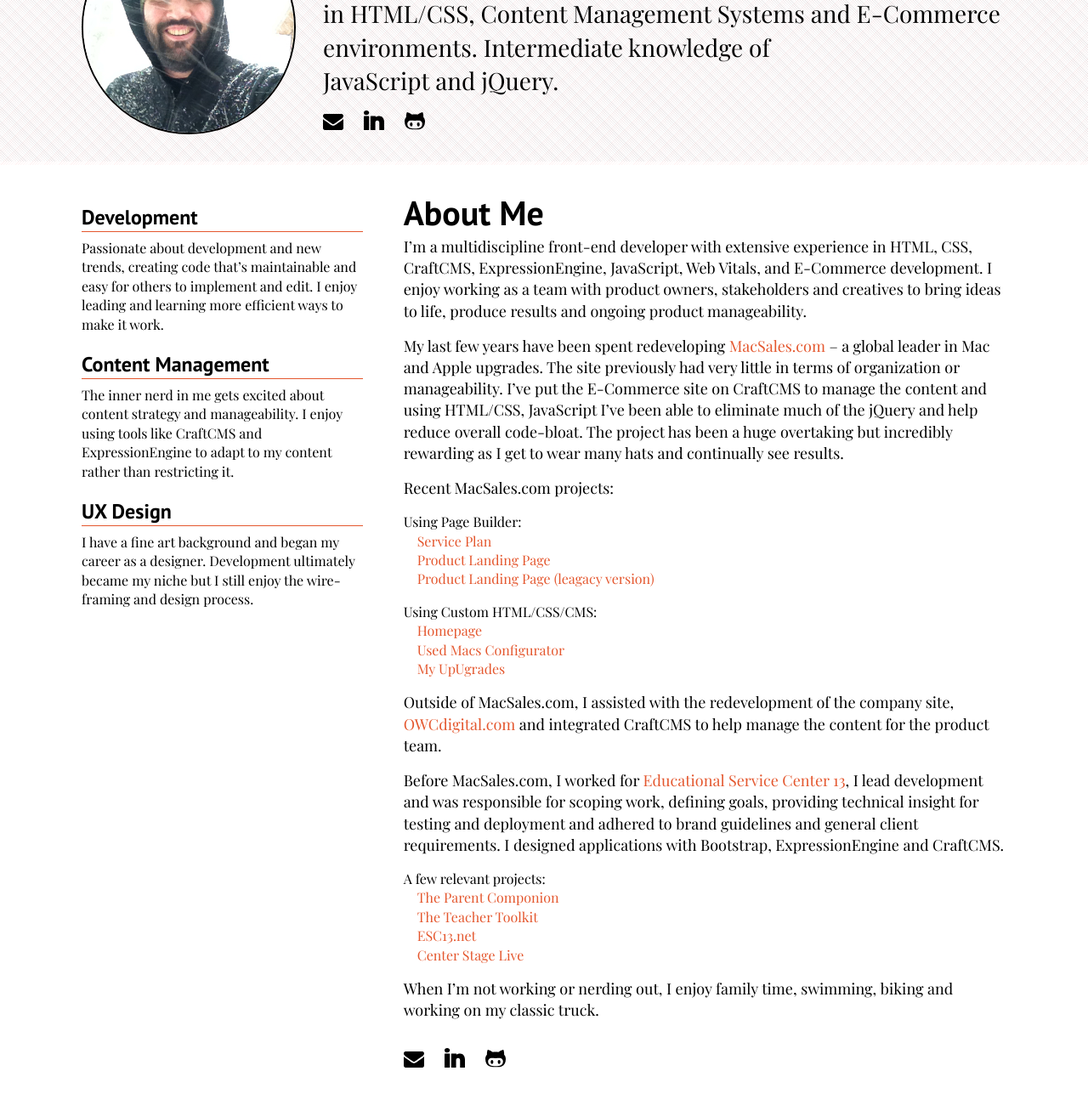
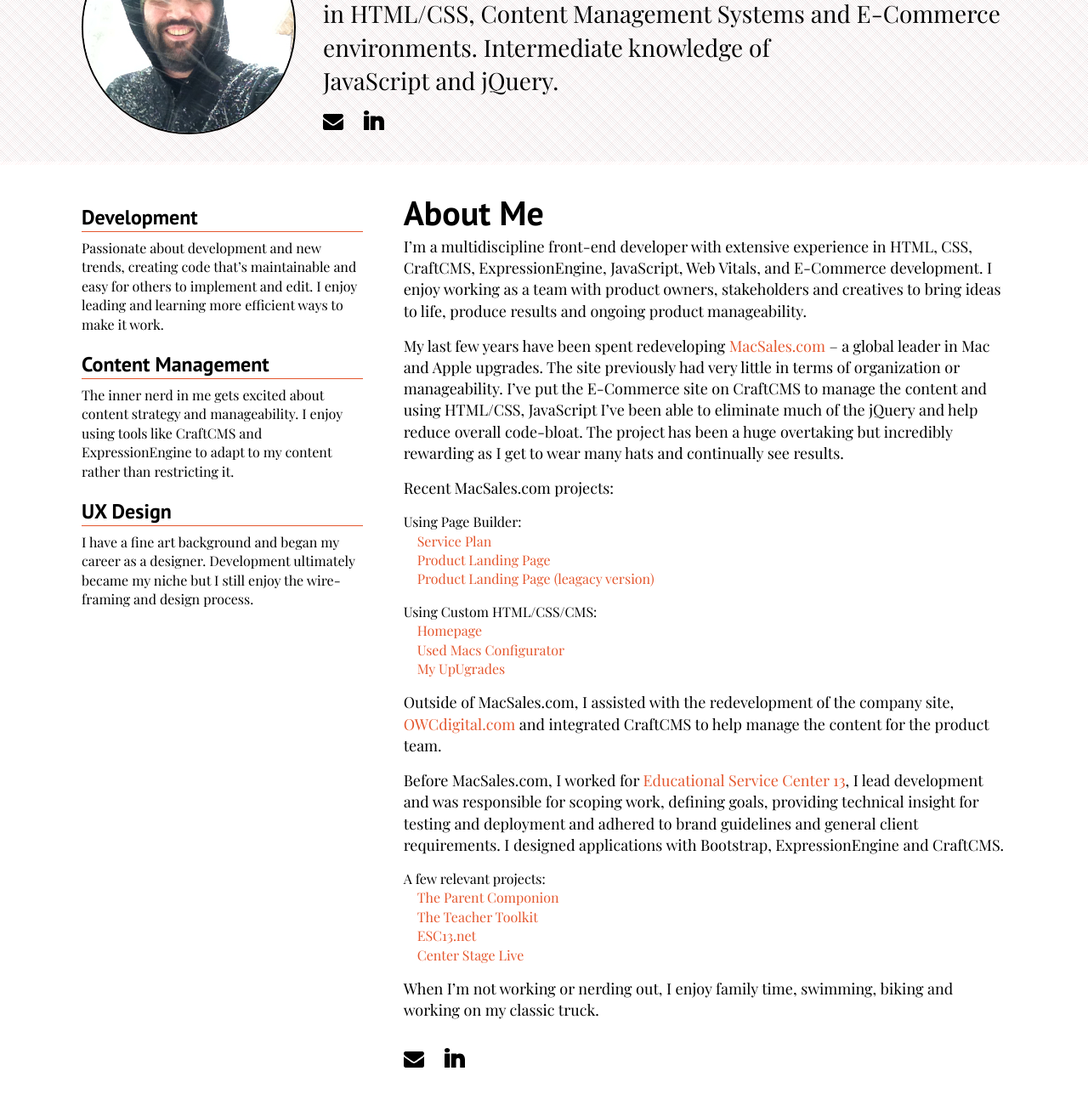
Before and after one commit to johnhoysa/online, a website: page src/pages/index.html in a window 1280 px wide. Shown: the part 160-1460 px from the top of the page at 85% size. Drawn offline with nearby package versions, Linux system fonts and the light colour scheme; files that its build step writes are made by us from their sources; files whose address does not match are found by name.

Commit message:
removed links to git for now

```diff
--- a/src/pages/index.html
+++ b/src/pages/index.html
@@ -107,7 +107,7 @@
                 </svg>
               </a>
             </li>
-            <li class="social__icon">
+            <!-- <li class="social__icon">
               <a href="https://github.com/johnhoysa/">
                 <svg width="24" height="21" xmlns="http://www.w3.org/2000/svg">
                   <path
@@ -117,7 +117,7 @@
                   />
                 </svg>
               </a>
-            </li>
+            </li> -->
           </ul>
         </div>
       </div>
@@ -272,7 +272,7 @@
               </svg>
             </a>
           </li>
-          <li class="social__icon">
+          <!-- <li class="social__icon">
             <a href="https://github.com/johnhoysa/">
               <svg width="24" height="21" xmlns="http://www.w3.org/2000/svg">
                 <path
@@ -282,7 +282,7 @@
                 />
               </svg>
             </a>
-          </li>
+          </li> -->
         </ul>
       </article>
     </main>
```
